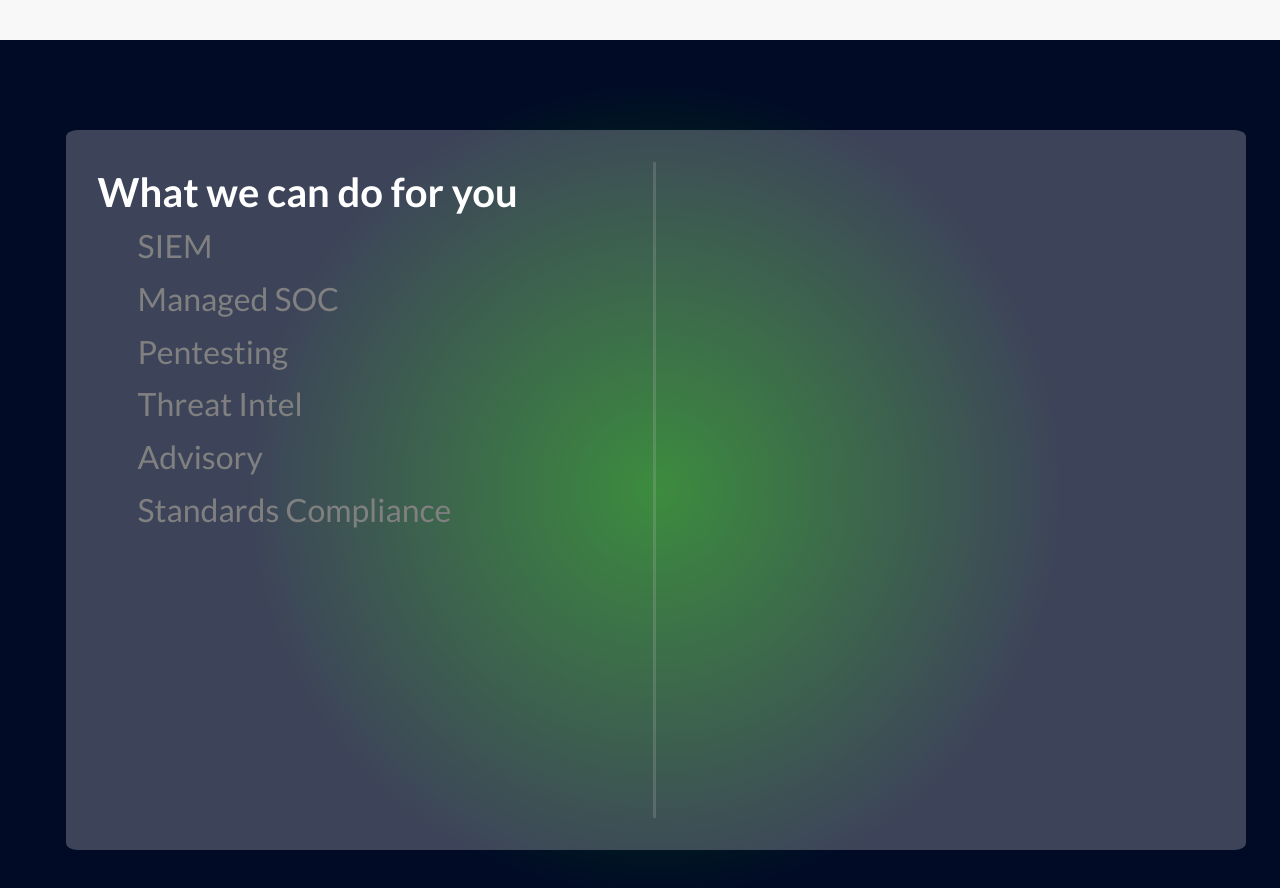
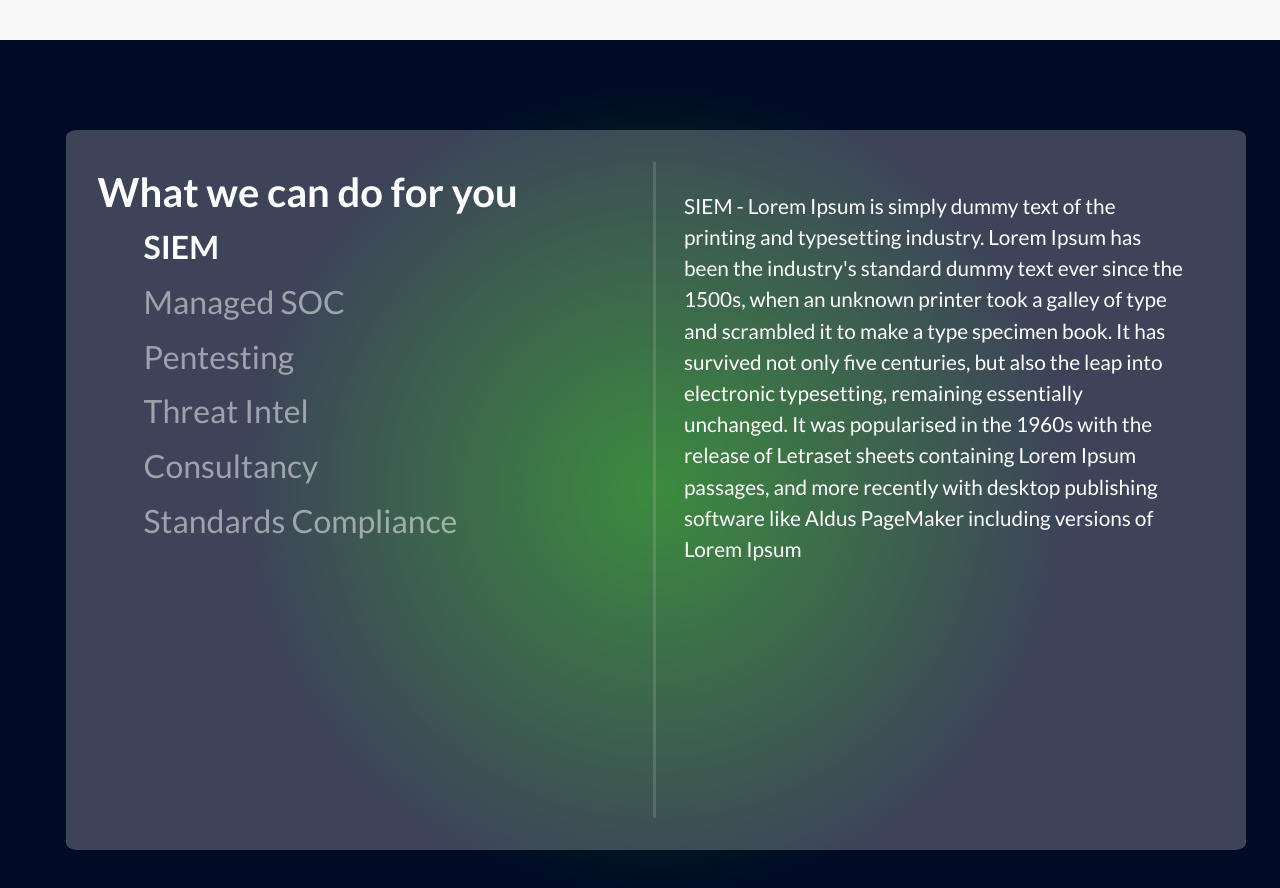
Before and after one commit to KennethOnGitHub/FactoryInternetWebsite2, a SvelteKit app: page / in a window 1280 px wide. Shown: the part 1540-2428 px from the top of the page. Built offline with nearby package versions, Linux system fonts and the light colour scheme.

Commit message:
added servicesbox navigation

```diff
--- a/src/routes/ServicesBox.svelte
+++ b/src/routes/ServicesBox.svelte
@@ -1,13 +1,69 @@
 <script>
-    import SevicesLeft from "./SevicesLeft.svelte";
+    const services = [
+        {name: "SIEM", mode:"active", content: `SIEM - Lorem Ipsum is simply dummy text of the printing and typesetting industry. Lorem Ipsum has been the industry's standard dummy text ever since the 1500s,
+        when an unknown printer took a galley of type and scrambled it to make a type specimen book. It has survived not only five centuries, but also the leap into electronic typesetting,
+        remaining essentially unchanged. It was popularised in the 1960s with the release of Letraset sheets containing Lorem Ipsum passages, and more recently with desktop publishing software
+        like Aldus PageMaker including versions of Lorem Ipsum`},
+
+        {name: "Managed SOC", mode:"inactive", content: `SOC - Lorem Ipsum is simply dummy text of the printing and typesetting industry. Lorem Ipsum has been the industry's standard dummy text ever since the 1500s,
+        when an unknown printer took a galley of type and scrambled it to make a type specimen book. It has survived not only five centuries, but also the leap into electronic typesetting,
+        remaining essentially unchanged. It was popularised in the 1960s with the release of Letraset sheets containing Lorem Ipsum passages, and more recently with desktop publishing software
+        like Aldus PageMaker including versions of Lorem Ipsum`},
+
+        {name: "Pentesting", mode:"inactive", content: `PEN - Lorem Ipsum is simply dummy text of the printing and typesetting industry. Lorem Ipsum has been the industry's standard dummy text ever since the 1500s,
+        when an unknown printer took a galley of type and scrambled it to make a type specimen book. It has survived not only five centuries, but also the leap into electronic typesetting,
+        remaining essentially unchanged. It was popularised in the 1960s with the release of Letraset sheets containing Lorem Ipsum passages, and more recently with desktop publishing software
+        like Aldus PageMaker including versions of Lorem Ipsum`},
+
+        {name: "Threat Intel", mode:"inactive", content: `Threat Intel - Lorem Ipsum is simply dummy text of the printing and typesetting industry. Lorem Ipsum has been the industry's standard dummy text ever since the 1500s,
+        when an unknown printer took a galley of type and scrambled it to make a type specimen book. It has survived not only five centuries, but also the leap into electronic typesetting,
+        remaining essentially unchanged. It was popularised in the 1960s with the release of Letraset sheets containing Lorem Ipsum passages, and more recently with desktop publishing software
+        like Aldus PageMaker including versions of Lorem Ipsum`},
+
+        {name: "Consultancy", mode:"inactive", content: `Consultancy- Lorem Ipsum is simply dummy text of the printing and typesetting industry. Lorem Ipsum has been the industry's standard dummy text ever since the 1500s,
+        when an unknown printer took a galley of type and scrambled it to make a type specimen book. It has survived not only five centuries, but also the leap into electronic typesetting,
+        remaining essentially unchanged. It was popularised in the 1960s with the release of Letraset sheets containing Lorem Ipsum passages, and more recently with desktop publishing software
+        like Aldus PageMaker including versions of Lorem Ipsum`},
+
+        {name: "Standards Compliance", mode:"inactive", content: `Standards Compliance - Lorem Ipsum is simply dummy text of the printing and typesetting industry. Lorem Ipsum has been the industry's standard dummy text ever since the 1500s,
+        when an unknown printer took a galley of type and scrambled it to make a type specimen book. It has survived not only five centuries, but also the leap into electronic typesetting,
+        remaining essentially unchanged. It was popularised in the 1960s with the release of Letraset sheets containing Lorem Ipsum passages, and more recently with desktop publishing software
+        like Aldus PageMaker including versions of Lorem Ipsum`},
+    ]
+
+    /*I REALLY don't like the whole make mode a string that is either active or inactive, but webdev doesn't seem to like having bools and the like*/
+    /*maybe there's a better way, im not sure, I really don't like having a selected attribute as well as a selected variable used in different cases, it feels wrong af*/
+
+    let selected = 0;
 
 </script>
-<div>
-    <SevicesLeft />
+
+
+<div class = 'box'>
+    <div class = 'left'>
+        <h1>
+            What we can do for you
+        </h1>
+        <ul>
+            {#each services as {name, mode}, i}
+                <li>
+                    <button class = {mode} on:click={() => {services[selected].mode = "inactive"; selected = i; mode="active"}}>{name}</button>
+                    <!-- This is such fucking spaghetti code man, I hate all of it -->
+                    <!-- Like what the fuck, I have such dirty solutions to EVERYTHING, I have two things indicating what is selected, this harder to maintain -->
+                    <!-- Im using a string to indicate if something is on or off -->
+                    <!-- May the lord strike me down, because I wish I were better, this is one of my worst projects quality-wise -->
+                </li>
+            {/each}
+        </ul>
+    </div>
+
+    <div class = 'content'>
+        <p>{services[selected].content}</p>
+    </div>
 </div>
 
 <style>
-    div {
+    div.box {
         display: grid;
         grid-template-columns: 1fr 1fr;
         width: 90%;
@@ -18,5 +74,43 @@
         padding: 2em;
     }
 
+    div.left {
+        display: flex;
+        flex-direction: column;
+        border-right: 3px solid #b3b3b33d;
+    }
+
+    ul {
+        display: grid;
+        grid-template-columns: 1fr;
+        grid-gap: 0.3em;
+
+        list-style-type: none;
+    }
+
+    h1 {
+        font-size: 2.5em;
+    }
+
+    button {
+        font-size: 2em;
+        background-color: transparent;
+        border: none;
+        opacity: 50%;
+    }
+
+    button:hover {
+        opacity: 100%;
+    }
+
+    div.content {
+        padding: 5%;
+        font-size: 1.3em;
+    }
+    button.active {
+        font-weight: bold;
+        opacity: 100%;
+    }
+
 
 </style>
--- a/src/routes/SevicesLeft.svelte
+++ /dev/null
@@ -1,56 +0,0 @@
-<div>
-    <h1>
-        What we can do for you
-    </h1>
-    <ul>
-        <li>
-            SIEM
-        </li>
-        <li>
-            Managed SOC
-        </li>
-        <li>
-            Pentesting
-        </li>
-        <li>
-            Threat Intel
-        </li>
-        <li>
-            Advisory
-        </li>
-        <li>
-            Standards Compliance
-        </li>
-
-    </ul>
-</div>
-
-<style>
-    div {
-        display: flex;
-        flex-direction: column;
-        border-right: 3px solid #b3b3b33d;
-    }
-
-    ul {
-        display: grid;
-        grid-template-columns: 1fr;
-        grid-gap: 0.3em;
-
-        list-style-type: none;
-    }
-
-    li {
-        font-size: 2em;
-        color: grey;
-    }
-
-    li:hover {
-        color: white;
-    }
-
-    h1 {
-        font-size: 2.5em;
-    }
-
-</style>
```
